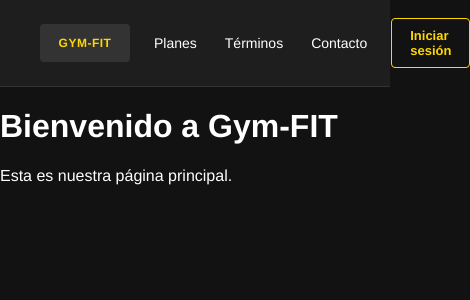
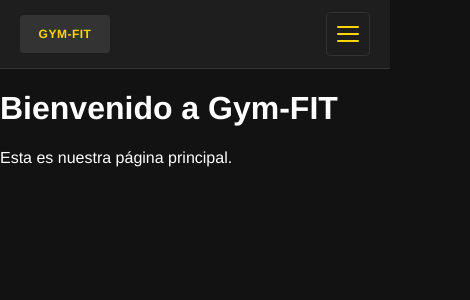
Before and after one commit to JuanCa240/gym-fit-proyectFinal, an Angular app: page / in a window 390 px wide. Shown: the top 300 px of the page, 470 px wide, since content can reach past the window. Built offline with nearby package versions, Linux system fonts and the light colour scheme.

Commit message:
feat: Navbar de Gym-FIT funcionando correctamente tanto en escritorio como en dispositivos moviles

```diff
--- a/src/app/shared/components/navbar/navbar.css
+++ b/src/app/shared/components/navbar/navbar.css
@@ -76,11 +76,94 @@
   font-weight: 600;
   text-decoration: none;
 
-  transition: background-color 0.2s ease,
-              color 0.2s ease;
+  transition: background-color 0.2s ease, color 0.2s ease;
 }
 
 .btn-login:hover {
   background-color: var(--yellow);
   color: var(--bg);
 }
+
+
+/* Botón hamburguesa: oculto en escritorio */
+.menu-toggle {
+  display: none;
+  flex-direction: column;
+  justify-content: center;
+  gap: 5px;
+
+  width: 44px;
+  height: 44px;
+  padding: 10px;
+
+  background: transparent;
+  border: 1px solid var(--border);
+  border-radius: 4px;
+
+  cursor: pointer;
+}
+
+/* Las tres líneas del botón */
+.menu-toggle span {
+  display: block;
+  width: 100%;
+  height: 2px;
+
+  background-color: var(--yellow);
+  border-radius: 2px;
+}
+
+/* Estilos para pantallas pequeñas */
+@media (max-width: 768px) {
+  .header {
+    padding: 12px 20px;
+    flex-wrap: wrap;
+  }
+
+  .menu-toggle {
+    display: flex;
+    margin-left: auto;
+  }
+
+  .nav-links,
+  .btn-login {
+    display: none;
+  }
+
+/* Botón de login dentro del menú móvil */
+   .btn-login.active {
+     display: inline-flex;
+     width: 100%;
+     order: 4;
+     margin-top: 8px;
+    }
+}
+
+
+@media (max-width: 768px) {
+
+  /* Menú desplegado */
+  .nav-links.active {
+    display: flex;
+    flex-direction: column;
+    align-items: stretch;
+    gap: 0;
+
+    width: 100%;
+    order: 3;
+  }
+
+  /* Enlaces dentro del menú móvil */
+  .nav-links.active a {
+    padding: 14px 8px;
+    border-bottom: 1px solid var(--border);
+  }
+
+  .btn-login.active {
+     display: inline-flex;
+     width: 100%;
+     order: 4;
+     margin-top: 8px;
+   }
+
+}
--- a/src/app/shared/components/navbar/navbar.html
+++ b/src/app/shared/components/navbar/navbar.html
@@ -12,15 +12,30 @@
     GYM-FIT
   </a>
 
+    <!-- Botón del menú para dispositivos móviles -->
+  <button
+    class="menu-toggle"
+    type="button"
+    (click)="toggleMenu()"
+    [attr.aria-label]="menuOpen ? 'Cerrar menú de navegación' : 'Abrir menú de navegación'"
+    [attr.aria-expanded]="menuOpen"
+    aria-controls="main-navigation"
+   >
+    <span></span>
+    <span></span>
+    <span></span>
+    </button>
+
+
   <!-- Menú de navegación -->
-  <nav class="nav-links" aria-label="Navegación principal">
+  <nav id="main-navigation" class="nav-links" [class.active]="menuOpen" aria-label="Navegacion Principal">
     <a href="#planes">Planes</a>
     <a href="#terminos">Términos</a>
     <a href="#contacto">Contacto</a>
   </nav>
 
   <!-- Acceso al login -->
-  <a class="btn-login" href="/login">
+  <a class="btn-login" [class.active]= "menuOpen" href="/login">
     Iniciar sesión
   </a>
 </header>
--- a/src/app/shared/components/navbar/navbar.ts
+++ b/src/app/shared/components/navbar/navbar.ts
@@ -8,4 +8,13 @@ import { RouterLink } from '@angular/router';
   templateUrl: './navbar.html',
   styleUrl: './navbar.css'
 })
-export class Navbar {}
+export class Navbar {
+    // Indica si el menú móvil está abierto o cerrado.
+    menuOpen: boolean = false;
+
+    // Alterna el estado del menú.
+    toggleMenu(): void {
+        this.menuOpen = !this.menuOpen;
+    }
+
+}
```
